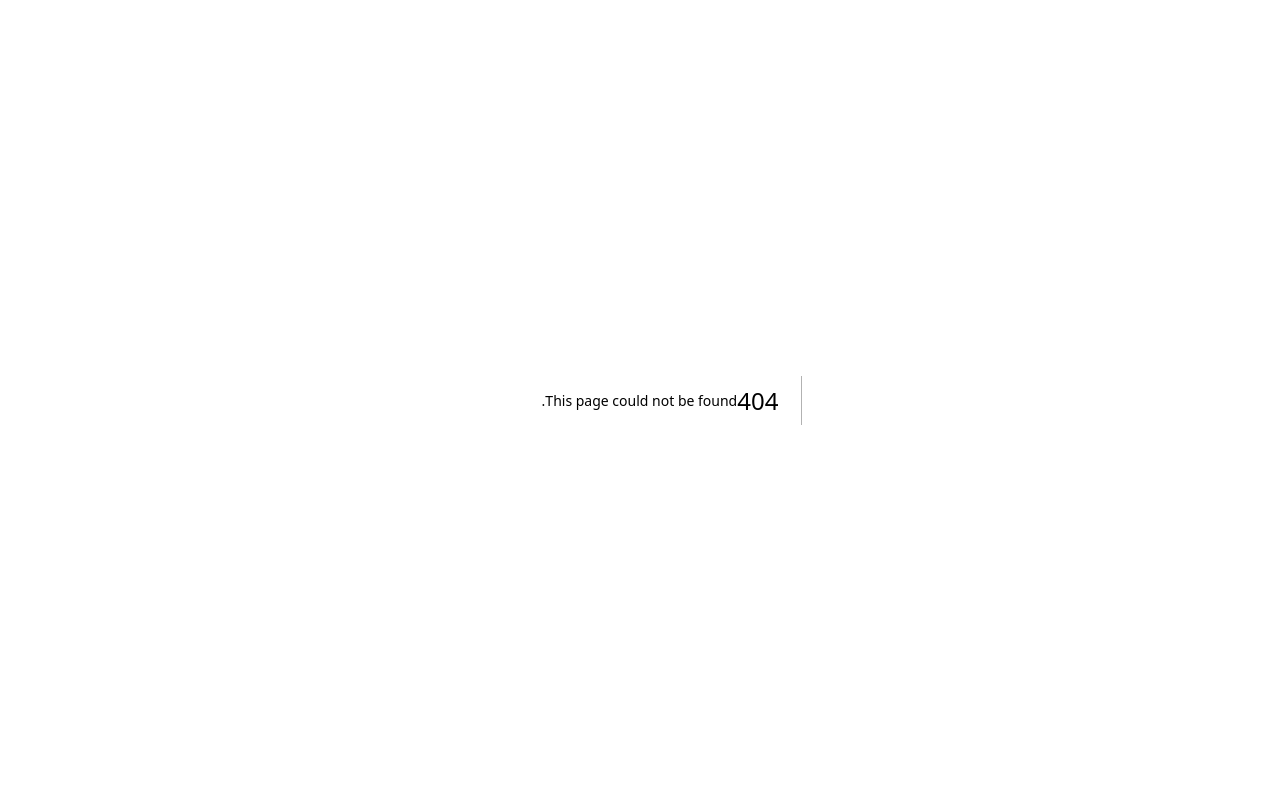
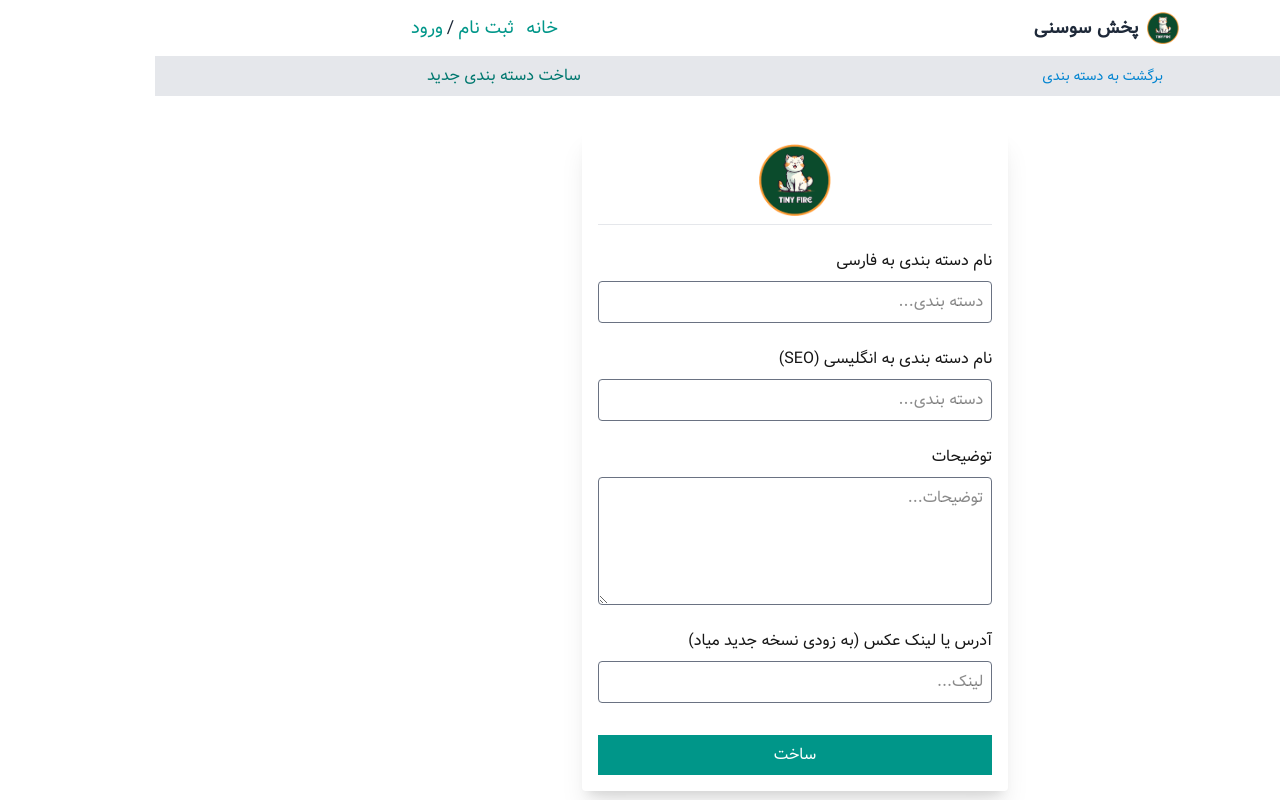
Before and after one commit to tarnasi/lighter-front, a Next.js app: page /panel/categories/create in a window 1280 px wide. Before the commit this address had no page. Built offline with nearby package versions, Linux system fonts and the light colour scheme; what moment-jalaali would draw is missing.

Commit message:
add api create category

```diff
--- a/apollo/ApolloWrapper.tsx
+++ b/apollo/ApolloWrapper.tsx
@@ -22,8 +22,8 @@ export default function ApolloWrapper({
     console.log("accessToken (client): ", token);
 
     const httpLink = createHttpLink({
-      // uri: "http://192.168.70.25:4000/graphql",
-      uri: "http://10.200.253.66:4000/graphql",
+      uri: "http://192.168.70.25:4000/graphql",
+      // uri: "http://10.200.253.66:4000/graphql",
     });
 
     const authLink = setContext((_, { headers }) => ({
--- a/apollo/mutations.ts
+++ b/apollo/mutations.ts
@@ -48,9 +48,20 @@ export const REGISTER_MUTATION = gql`
   }
 `;
 
-
 export const DELETE_CATEGORY_MUTATION = gql`
   mutation DeleteCategory($id: ID!) {
     deleteCategory(id: $id)
   }
 `;
+
+export const CATEGORY_CREATE_MUTATION = gql`
+  mutation CreateCategory($input: CreateCategoryInput!) {
+    createCategory(input: $input) {
+      id
+      name
+      slug
+      image
+      description
+    }
+  }
+`;
--- /dev/null
+++ b/app/panel/categories/create/page.tsx
@@ -0,0 +1,23 @@
+import CategoryForm from "@/components/forms/CategoryForm";
+import Navbar from "@/components/Navbar";
+import PageTitle from "@/components/PageTitle";
+
+type Props = {};
+
+const CreateCategoryPage = (props: Props) => {
+  return (
+    <div className="bg-white min-h-screen">
+      <Navbar />
+      <PageTitle
+        title="ساخت دسته بندی جدید"
+        returnLink="/panel/categories"
+        returnTitle="برگشت به دسته بندی"
+      />
+      <div className="flex justify-center">
+        <CategoryForm />
+      </div>
+    </div>
+  );
+};
+
+export default CreateCategoryPage;
--- /dev/null
+++ b/components/forms/CategoryForm.tsx
@@ -0,0 +1,234 @@
+"use client";
+
+import { CATEGORY_CREATE_MUTATION } from "@/apollo/mutations";
+import { useMutation } from "@apollo/client";
+import Image from "next/image";
+import Link from "next/link";
+import { useRouter } from "next/navigation";
+import React, { useState } from "react";
+
+type Props = {};
+
+const CategoryForm = (props: Props) => {
+  const [name, setName] = useState("");
+  const [slug, setSlug] = useState("");
+  const [description, setDesciption] = useState("");
+  const [image, setImage] = useState("");
+
+  const [errors, setErrors] = useState<{
+    name?: string;
+    slug?: string;
+    description?: string;
+    image?: string;
+  }>({});
+
+  const router = useRouter();
+
+  // const setUser = useCategoryStore((state) => state.setUser);
+
+  const [createCategory, { loading, error }] = useMutation(
+    CATEGORY_CREATE_MUTATION,
+    {
+      fetchPolicy: "network-only",
+    }
+  );
+
+  const validate = () => {
+    const newErrors: typeof errors = {};
+
+    if (!name) newErrors.name = "نام دسته‌بندی الزامی است.";
+    if (!slug) newErrors.slug = "اسلاگ الزامی است.";
+    else if (!/^[a-z0-9-]+$/.test(slug))
+      newErrors.slug = "اسلاگ فقط باید شامل حروف کوچک، عدد و خط تیره باشد.";
+
+    // else if (!/^https?:\/\/.+/.test(image))
+    //   newErrors.image = "فرمت لینک عکس معتبر نیست.";
+
+    setErrors(newErrors);
+    return Object.keys(newErrors).length === 0;
+  };
+
+  const handleSubmit = async (e: React.FormEvent) => {
+    e.preventDefault();
+    if (!validate()) return;
+
+    try {
+      const res = await createCategory({
+        variables: {
+          input: {
+            name,
+            slug,
+            description,
+            image,
+          },
+        },
+      });
+
+      if (res?.data?.createCategory) {
+        setName("");
+        setSlug("");
+        setDesciption("");
+        setImage("");
+          router.push("/panel/categories");
+      }
+    } catch (err: any) {
+      console.error("creatory error:", err);
+    }
+  };
+
+  return (
+    <form
+      onSubmit={handleSubmit}
+      className={`h-full w-full md:w-1/2 lg:w-1/3 mt-8 p-4 rounded shadow-xl transition-opacity ${
+        loading ? "opacity-60 pointer-events-none" : ""
+      }`}
+    >
+      <Link
+        href="/"
+        className="flex justify-center items-center gap-2 border-b border-gray-200 pb-2"
+      >
+        <Image src="/logo/logo-3.png" alt="tinyfire" width={72} height={72} />
+      </Link>
+
+      <div className="flex flex-col my-6">
+        <label htmlFor="name" className="mb-2">
+          نام دسته بندی به فارسی
+        </label>
+        <input
+          disabled={loading}
+          className={`border border-gray-500 p-2 rounded ${
+            loading ? "bg-gray-100 text-gray-400" : ""
+          }`}
+          type="text"
+          id="name"
+          value={name}
+          onChange={(e) => setName(e.target.value)}
+          placeholder="دسته بندی..."
+          autoComplete="on"
+        />
+        {errors.name && (
+          <span className="text-red-500 text-sm mt-1">{errors.name}</span>
+        )}
+      </div>
+
+      <div className="flex flex-col my-6">
+        <label htmlFor="slug" className="mb-2">
+          نام دسته بندی به انگلیسی (SEO)
+        </label>
+        <input
+          disabled={loading}
+          className={`border border-gray-500 p-2 rounded ${
+            loading ? "bg-gray-100 text-gray-400" : ""
+          }`}
+          type="text"
+          id="slug"
+          value={slug}
+          onChange={(e) => setSlug(e.target.value)}
+          placeholder="دسته بندی..."
+          autoComplete="on"
+        />
+        {errors.slug && (
+          <span className="text-red-500 text-sm mt-1">{errors.slug}</span>
+        )}
+      </div>
+
+      <div className="flex flex-col my-6">
+        <label htmlFor="description" className="mb-2">
+          توضیحات
+        </label>
+        <textarea
+          disabled={loading}
+          className={`border border-gray-500 p-2 rounded h-32 ${
+            loading ? "bg-gray-100 text-gray-400" : ""
+          }`}
+          id="description"
+          value={description}
+          onChange={(e) => setDesciption(e.target.value)}
+          placeholder="توضیحات..."
+          autoComplete="on"
+        />
+        {errors.description && (
+          <span className="text-red-500 text-sm mt-1">
+            {errors.description}
+          </span>
+        )}
+      </div>
+
+      <div className="flex flex-col my-6">
+        <label htmlFor="image" className="mb-2">
+          آدرس یا لینک عکس‌ (به زودی نسخه جدید میاد)
+        </label>
+        <input
+          disabled={loading}
+          className={`border border-gray-500 p-2 rounded ${
+            loading ? "bg-gray-100 text-gray-400" : ""
+          }`}
+          type="text"
+          id="image"
+          value={image}
+          onChange={(e) => setImage(e.target.value)}
+          placeholder="لینک..."
+          autoComplete="on"
+        />
+        {image && /^https?:\/\/.+/.test(image) && (
+          <div className="mt-4">
+            <img
+              src={image}
+              alt="Preview"
+              className="max-w-full h-32 object-contain border rounded"
+            />
+          </div>
+        )}
+        {errors.image && (
+          <span className="text-red-500 text-sm mt-1">{errors.image}</span>
+        )}
+      </div>
+
+      <div className="flex flex-col mt-8">
+        <button
+          type="submit"
+          disabled={loading}
+          className={`py-2 px-8 text-white flex justify-center items-center gap-2 ${
+            loading
+              ? "bg-gray-500 cursor-not-allowed"
+              : "bg-teal-600 hover:bg-teal-700"
+          }`}
+        >
+          {loading ? (
+            <>
+              <svg
+                className="animate-spin h-5 w-5 text-white"
+                viewBox="0 0 24 24"
+              >
+                <circle
+                  className="opacity-25"
+                  cx="12"
+                  cy="12"
+                  r="10"
+                  stroke="currentColor"
+                  strokeWidth="4"
+                  fill="none"
+                />
+                <path
+                  className="opacity-75"
+                  fill="currentColor"
+                  d="M4 12a8 8 0 018-8v8H4z"
+                />
+              </svg>
+              <span>در حال ساخت...</span>
+            </>
+          ) : (
+            "ساخت"
+          )}
+        </button>
+        {error && (
+          <div className="text-red-600 text-sm mt-4 border-t pt-2 border-gray-300">
+            خطا: {error.message}
+          </div>
+        )}
+      </div>
+    </form>
+  );
+};
+
+export default CategoryForm;
--- a/components/tables/CategoryTable.tsx
+++ b/components/tables/CategoryTable.tsx
@@ -7,7 +7,6 @@ import LoadingSkeleton from "../LoadingSkeleton";
 
 import { FaTrashCan } from "react-icons/fa6";
 import { FaEdit } from "react-icons/fa";
-import JalaliDateConverter from "../JalaliDateConverter";
 import Link from "next/link";
 import { DELETE_CATEGORY_MUTATION } from "@/apollo/mutations";
 
@@ -23,6 +22,10 @@ const CategoryTable = () => {
     }
   }, [error]);
 
+  useEffect(() => {
+    refetch();
+  }, []);
+
   if (loading) return <LoadingSkeleton />;
   if (error) return <p className="text-red-500">{error.message}</p>;
 
@@ -37,9 +40,10 @@ const CategoryTable = () => {
 
   return (
     <div className="px-4 md:px-16 lg:px-32 xl:px-64 bg-white text-gray-800">
+      {/* DESKTOP */}
       <div className="hidden md:block overflow-x-auto py-8">
         <Link
-          href="/panel/users/create"
+          href="/panel/categories/create"
           className="border border-gra bg-white w-full rounded p-1 text-sm hover:bg-gray-200 text-center"
         >
           ایجاد دسته بندی جدید
@@ -47,32 +51,43 @@ const CategoryTable = () => {
         <table className="w-full min-w-[600px] border mt-4 text-center">
           <thead>
             <tr className="bg-teal-800 text-gray-200 text-sm">
-              <th className="p-2 border">#</th>
               <th className="p-2 border">نام</th>
               <th className="p-2 border">نام انگلیسی (SEO)</th>
               <th className="p-2 border">توضیحات</th>
+              <th className="p-2 border">تصویر</th>
               <th className="p-2 border">ویرایش</th>
               <th className="p-2 border">حذف</th>
             </tr>
           </thead>
           <tbody>
             {data?.categoryList?.map((category: any) => (
-              <tr key={category.id} className="text-sm text-black">
+              <tr key={category.id} className="text-lg text-black">
                 <td className="p-2 border">{category.name}</td>
                 <td className="p-2 border">{category.slug}</td>
-                <td className="p-2 border">{category.description || "-"}</td>
                 <td className="p-2 border">
-                  <JalaliDateConverter datetime={category.birthday} />
+                  {category.description || (
+                    <span className="text-gray-500">ثبت نشده</span>
+                  )}
+                </td>
+                <td className="p-2 border">
+                  {category.image || (
+                    <span className="text-gray-500">ثبت نشده</span>
+                  )}
                 </td>
                 <td className="p-2 border">
                   <div className="flex items-center justify-evenly gap-2">
                     <span>
                       <FaEdit className="text-blue-900 hover:text-sky-500 hover:cursor-pointer" />
                     </span>
+                  </div>
+                </td>
+                <td className="p-2 border">
+                  <div className="flex items-center justify-evenly gap-2">
                     <span>
                       <FaTrashCan
-                      onClick={() => handleDeleteCategory(category.id)}
-                      className="text-red-600 hover:text-amber-500 hover:cursor-pointer" />
+                        onClick={() => handleDeleteCategory(category.id)}
+                        className="text-red-600 hover:text-amber-500 hover:cursor-pointer"
+                      />
                     </span>
                   </div>
                 </td>
@@ -82,6 +97,7 @@ const CategoryTable = () => {
         </table>
       </div>
 
+      {/* MOBILE */}
       <div className="md:hidden grid grid-cols-1 gap-4 p-4 text-black">
         {data?.categoryList?.map((category: any) => (
           <div
```
